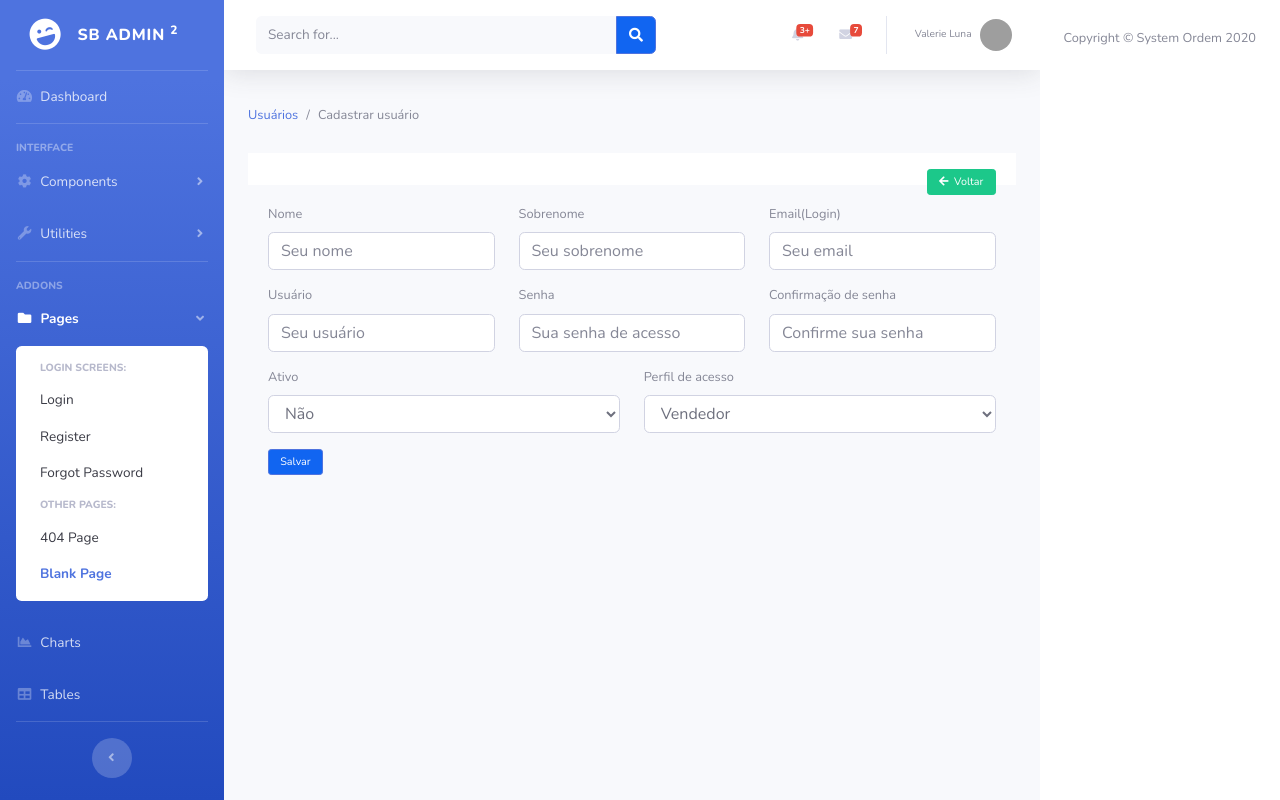
After one commit to jfoza/sistema_ordens_de_servico_e_vendas, a CodeIgniter app: page /projects/index.php/usuarios/add in a window 1280 px wide. The commit adds this page. Run offline with CodeIgniter, Linux system fonts and the light colour scheme; some libraries are stand-ins or nearby versions; grey boxes are pictures that could not be loaded.

Commit message:
create user in the database and create file app.css

```diff
--- a/application/controllers/Usuarios.php
+++ b/application/controllers/Usuarios.php
@@ -33,6 +33,49 @@ class Usuarios extends CI_Controller {
 		$this->load->view('usuarios/index');
 		$this->load->view('layout/footer');
 
+	}
+
+	public function add() {
+		$this->form_validation->set_rules('first_name', '', 'trim|required');
+		$this->form_validation->set_rules('last_name', '', 'trim|required');
+		$this->form_validation->set_rules('email', '', 'trim|required|valid_email|is_unique[users.email]');
+		$this->form_validation->set_rules('username', '', 'trim|required|is_unique[users.username]');
+		$this->form_validation->set_rules('password', 'senha', 'required', 'min_length[5]|max_length[255]');
+		$this->form_validation->set_rules('confirm_password', 'confirmação de senha', 'matches[password]');
+
+		if($this->form_validation->run()) {
+			$username = $this->security->xss_clean($this->input->post('username'));
+			$password = $this->security->xss_clean($this->input->post('password'));
+			$email = $this->security->xss_clean($this->input->post('email'));
+
+			$additional_data = array(
+				'first_name' => $this->input->post('first_name'),
+				'last_name' => $this->input->post('last_name'),
+				'username' => $this->input->post('username'),
+				'active' => $this->input->post('active'),
+			);
+			$group = array($this->input->post('perfil_usuario')); // Sets user to admin.
+
+			$additional_data = $this->security->xss_clean($additional_data);
+			$group = $this->security->xss_clean($group);
+
+			if($this->ion_auth->register($username, $password, $email, $additional_data, $group)) {
+				$this->session->set_flashdata('sucesso', 'Dados salvos com sucesso');
+			} else {
+				$this->session->set_flashdata('error', 'Erro ao salvar os dados');
+			}
+
+			redirect('usuarios');
+
+		} else {
+			$data = array(
+				'titulo' => 'Cadastrar usuário',
+			);
+
+			$this->load->view('layout/header', $data);
+			$this->load->view('usuarios/add');
+			$this->load->view('layout/footer');
+		}
 	}
 
 	public function edit($user_id = null) {
--- a/application/language/portuguese-brazilian/form_validation_lang.php
+++ b/application/language/portuguese-brazilian/form_validation_lang.php
@@ -22,7 +22,7 @@ $lang['form_validation_integer'] = 'O campo {field} deve conter um número intei
 $lang['form_validation_regex_match'] = 'O campo {field} não está em um formato correto.';
 $lang['form_validation_matches'] = 'O campo {field} não é igual ao campo {param}.';
 $lang['form_validation_differs'] = 'O campo {field} deve ser diferente do campo {param}.';
-$lang['form_validation_is_unique'] = 'O campo {field} já existe, ele deve ser único.';
+$lang['form_validation_is_unique'] = 'Dado já existente, escolha outro.';
 $lang['form_validation_is_natural'] = 'O campo {field} deve conter um número natural.';
 $lang['form_validation_is_natural_no_zero'] = 'O campo {field} deve conter um número natural diferente de zero.';
 $lang['form_validation_decimal'] = 'O campo {field} deve conter um número decimal.';
--- a/application/models/Ion_auth_model.php
+++ b/application/models/Ion_auth_model.php
@@ -848,8 +848,8 @@ class Ion_auth_model extends CI_Model
 			'password' => $password,
 			'email' => $email,
 			'ip_address' => $ip_address,
-			'created_on' => time(),
-			'active' => ($manual_activation === FALSE ? 1 : 0)
+			'created_on' => time()
+//			'active' => ($manual_activation === FALSE ? 1 : 0)
 		];
 
 		// filter out any data passed that doesnt have a matching column in the users table
--- a/application/views/layout/header.php
+++ b/application/views/layout/header.php
@@ -17,6 +17,7 @@
 
 	<!-- Custom styles for this template-->
 	<link href="<?php echo base_url('public/css/sb-admin-2.min.css'); ?>" rel="stylesheet">
+	<link href="<?php echo base_url('public/css/app.css'); ?>" rel="stylesheet">
 
 	<?php if(isset($styles)) : ?>
 		<?php foreach($styles as $style) : ?>
--- /dev/null
+++ b/application/views/usuarios/add.php
@@ -0,0 +1,141 @@
+<?php $this->load->view('layout/sidebar') ?>
+
+<div id="content">
+
+<?php $this->load->view('layout/navbar') ?>
+
+	<div class="container-fluid">
+		<nav aria-label="breadcrumb">
+			<ol class="breadcrumb">
+				<li class="breadcrumb-item"><a href="<?php echo base_url('usuarios') ?>">Usuários</a></li>
+				<li class="breadcrumb-item active" aria-current="page"><?php echo $titulo; ?></li>
+			</ol>
+		</nav
+
+		<div class="card shadow mb-4">
+			<div class="card-header py-3">
+				<a title="Voltar" href="<?php echo base_url('usuarios') ?>" class="btn btn-success btn-sm float-lg-right">
+					<i class="fas fa-arrow-left"></i>&nbsp; Voltar
+				</a>
+			</div>
+
+			<div class="card-body">
+				<form method="post" name="form_add">
+					<div class="form-group row">
+						<!--Editar Nome-->
+						<div class="col-md-4">
+							<label>Nome</label>
+							<input type="text"
+								   class="form-control"
+								   name="first_name"
+								   placeholder="Seu nome"
+								   value="<?php echo set_value('first_name') ?>"
+							/>
+							<?php echo form_error(
+								'first_name',
+								' <small class="form-text text-danger">','</small> ');
+							?>
+						</div>
+
+						<!--Editar sobrenome-->
+						<div class="col-md-4">
+							<label>Sobrenome</label>
+							<input type="text"
+								   class="form-control"
+								   name="last_name"
+								   placeholder="Seu sobrenome"
+								   value="<?php echo set_value('last_name') ?>"
+							/>
+							<?php echo form_error(
+								'last_name',
+								' <small class="form-text text-danger">','</small> ');
+							?>
+						</div>
+
+						<!--Editar email-->
+						<div class="col-md-4">
+							<label>Email(Login)</label>
+							<input type="email"
+								   class="form-control"
+								   name="email"
+								   placeholder="Seu email"
+								   value="<?php echo set_value('email') ?>"
+							/>
+							<?php echo form_error(
+								'email',
+								' <small class="form-text text-danger">','</small> ');
+							?>
+						</div>
+					</div>
+
+					<div class="form-group row">
+						<!--Editar nome de usuario-->
+						<div class="col-md-4">
+							<label>Usuário</label>
+							<input type="text"
+								   class="form-control"
+								   name="username"
+								   placeholder="Seu usuário"
+								   value="<?php echo set_value('username') ?>"
+							/>
+							<?php echo form_error(
+								'username',
+								' <small class="form-text text-danger">','</small> '
+							);?>
+						</div>
+
+						<!--Editar senha de acesso-->
+						<div class="col-md-4">
+							<label>Senha</label>
+							<input type="password"
+								   class="form-control"
+								   name="password"
+								   placeholder="Sua senha de acesso"
+							/>
+							<?php echo form_error(
+								'password',
+								' <small class="form-text text-danger">','</small> ');
+							?>
+						</div>
+
+						<!--Confirmação de senha-->
+						<div class="col-md-4">
+							<label>Confirmação de senha</label>
+							<input type="password"
+								   class="form-control"
+								   name="confirm_password"
+								   placeholder="Confirme sua senha"
+							/>
+							<?php echo form_error(
+								'confirm_password',
+								' <small class="form-text text-danger">','</small> ');
+							?>
+						</div>
+					</div>
+
+					<div class="form-group row">
+						<!--Editar Ativo/Inativo-->
+						<div class="col-md-6">
+							<label>Ativo</label>
+							<select class="form-control" name="active">
+								<option value="0">Não</option>
+								<option value="1">Sim</option>
+							</select>
+						</div>
+
+						<!--Editar Perfil de acesso-->
+						<div class="col-md-6">
+							<label>Perfil de acesso</label>
+							<select class="form-control" name="perfil_usuario">
+								<option value="2">Vendedor</option>
+								<option value="1">Administrador</option>
+							</select>
+						</div>
+					</div>
+
+					<button type="submit" class="btn btn-primary btn-sm">Salvar</button>
+				</form>
+			</div>
+		</div>
+	</div>
+</div>
```
Also changed, not shown: application/views/usuarios/index.php (+8 -3 lines), public/css/app.css (added).
